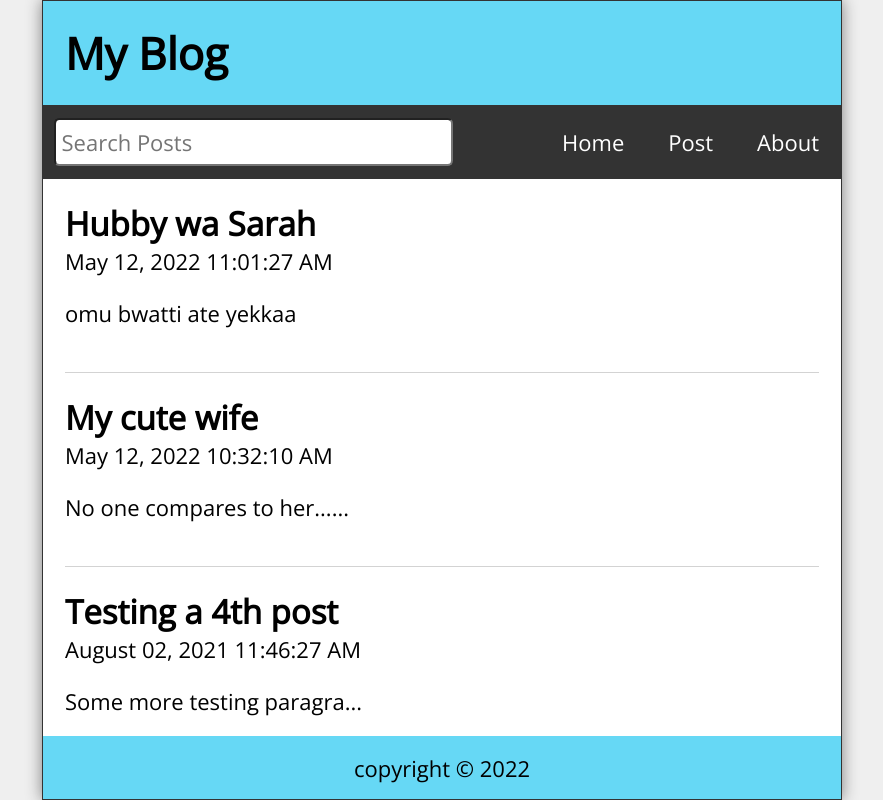
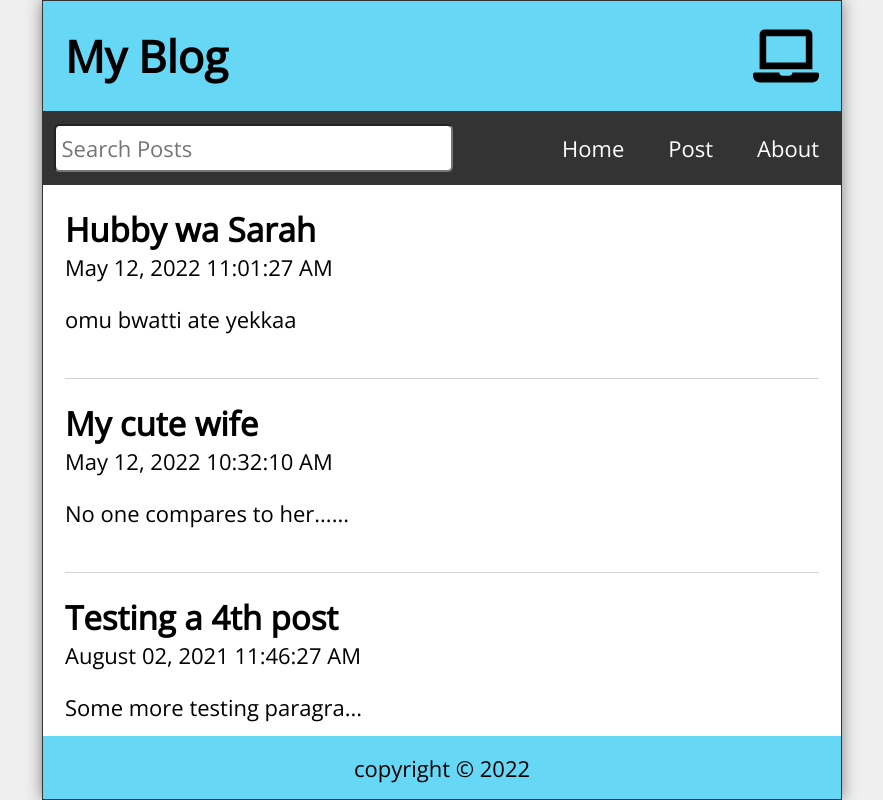
Before and after one commit to Seremba/react-blog-app, a React (Create React App) app: page / in a window 1280 px wide. Shown: the whole page, without its empty margins (198-1081 px from the left). Built offline with nearby package versions, Linux system fonts and the light colour scheme; data requests are answered from the project's data file.

Commit message:
used the custom hook in both the header and app components

```diff
--- a/src/App.js
+++ b/src/App.js
@@ -15,6 +15,7 @@ import {
 import {useState, useEffect} from 'react';
 import { format} from 'date-fns';
 import axios from 'axios';
+import useWindowSize from './hooks/useWindowSize';
 
 
 function App() {
@@ -25,6 +26,7 @@ function App() {
   const [editTitle, setEditTitle] = useState('');
   const [editBody, setEditBody] = useState('');
   const [searchResult, setSearchResults] = useState([]);
+  const { width } = useWindowSize();
 
   const baseUrl = 'http://localhost:3500/posts';
   // usage of axios
@@ -113,7 +115,7 @@ function App() {
 
     <div className="App">
 
-      <Header title="My Blog" />
+      <Header title="My Blog" width={width}/>
       <Nav
        search={search}
        setSearch={setSearch}
--- a/src/Header.js
+++ b/src/Header.js
@@ -1,11 +1,15 @@
 import React from 'react'
+import { FaLaptop, FaTabletAlt, FaMobileAlt} from 'react-icons/fa'
 
-const Header = ({title}) => {
+const Header = ({title, width}) => {
   return (
     <header className='Header'>
 
       <h1>{title}</h1>
-
+      {
+        width < 768 ? <FaMobileAlt /> :
+        width < 992 ? <FaTabletAlt /> : <FaLaptop />
+      }
       </header>
   )
 }
```
